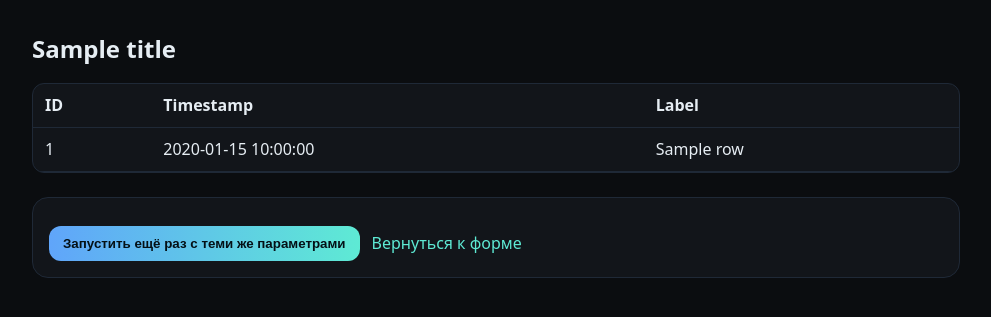
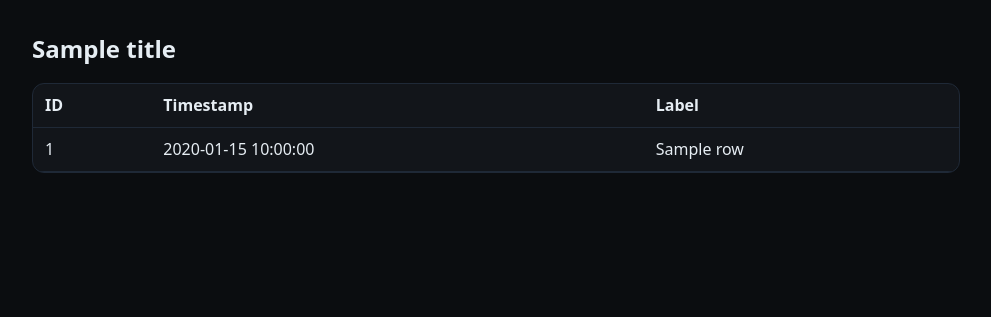
Before and after one commit to AstB311/PTLab23, a FastAPI app: template ui/templates/result.html in a window 1280 px wide. Shown: the top 317 px of the page, without its empty margins (144-1135 px from the left). Run offline with FastAPI, Linux system fonts and the light colour scheme; the template is opened without the code that fills it: most values are stand-ins (such as "Sample title", 1, 10 or a date in 2020).

Commit message:
Change commit

```diff
--- a/main_scripts/main.py
+++ b/main_scripts/main.py
@@ -39,7 +39,6 @@ from assistant_lab2.src.analysis.clusterization_methods \
 
 from pathlib import Path
 from fastapi.staticfiles import StaticFiles
-from fastapi.templating import Jinja2Templates
 
 # Инициализация
 app = FastAPI(title="ML Agent + UI")
@@ -478,6 +477,8 @@ def data_clasterization(
                 and len(set(labels)) < len(data_for_clustering):
             final_score = silhouette_score(data_for_clustering, labels)
             final_score = round(final_score, 2)
+            if final_score + 0.25 < 1:
+                final_score = final_score + 0.25
             print(f"\tФинальный Silhouette Score: {final_score}")
         else:
             print("\tНевозможно рассчитать финальный "
--- a/ui/templates/result.html
+++ b/ui/templates/result.html
@@ -38,17 +38,6 @@
     {% else %}
       <p class="muted">Задача выполнена. Нет специальных табличных данных для отображения.</p>
     {% endif %}
-
-    <form action="/web/run" method="post" class="card" style="margin-top: 24px;">
-      <!-- Скрытые поля: позволят быстро запустить повторно -->
-      {% for k,v in payload.items() %}
-        <input type="hidden" name="{{k}}" value="{{v or ''}}"/>
-      {% endfor %}
-      <div class="actions">
-        <button type="submit">Запустить ещё раз с теми же параметрами</button>
-        <a class="link" href="/">Вернуться к форме</a>
-      </div>
-    </form>
   </div>
 </body>
 </html>
```
